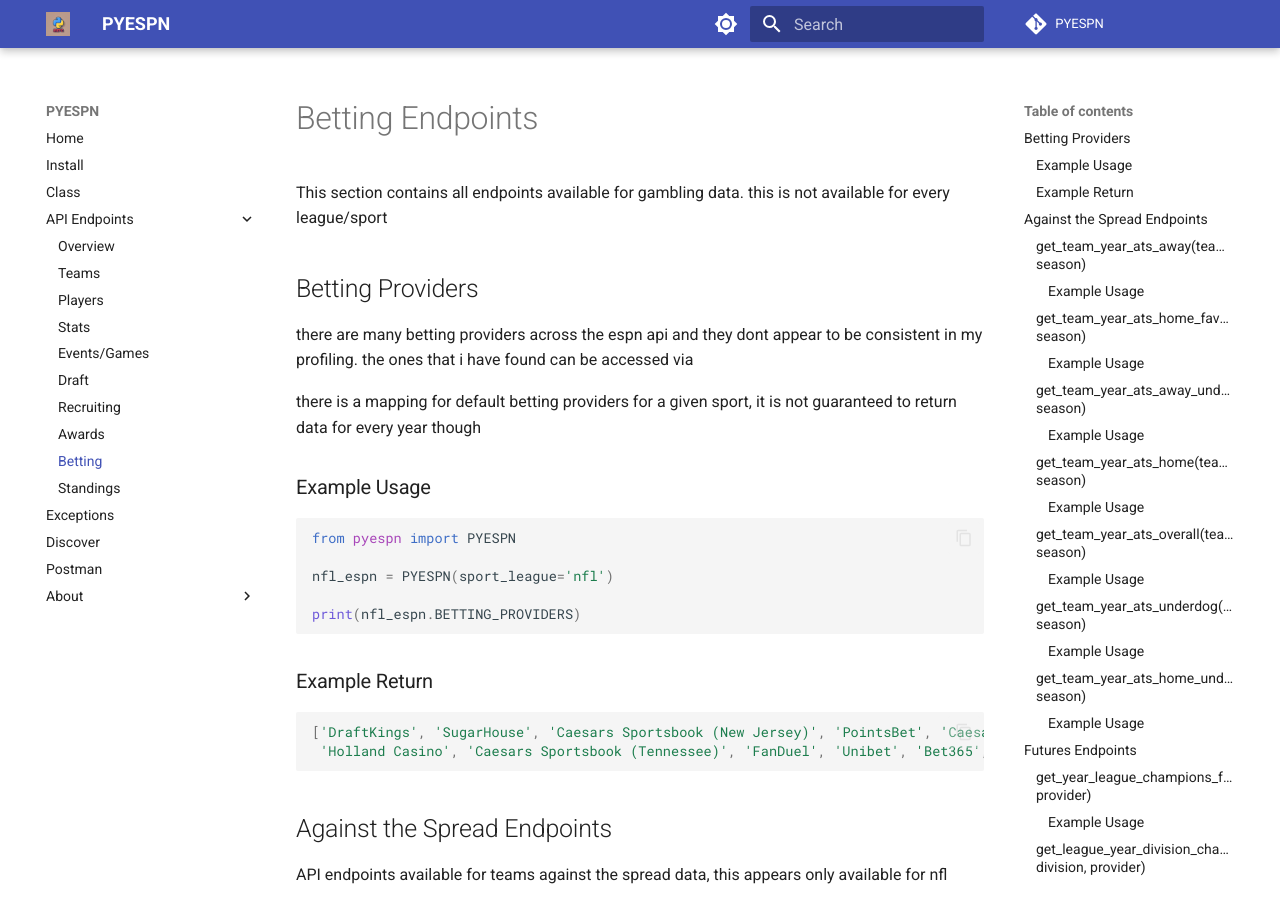
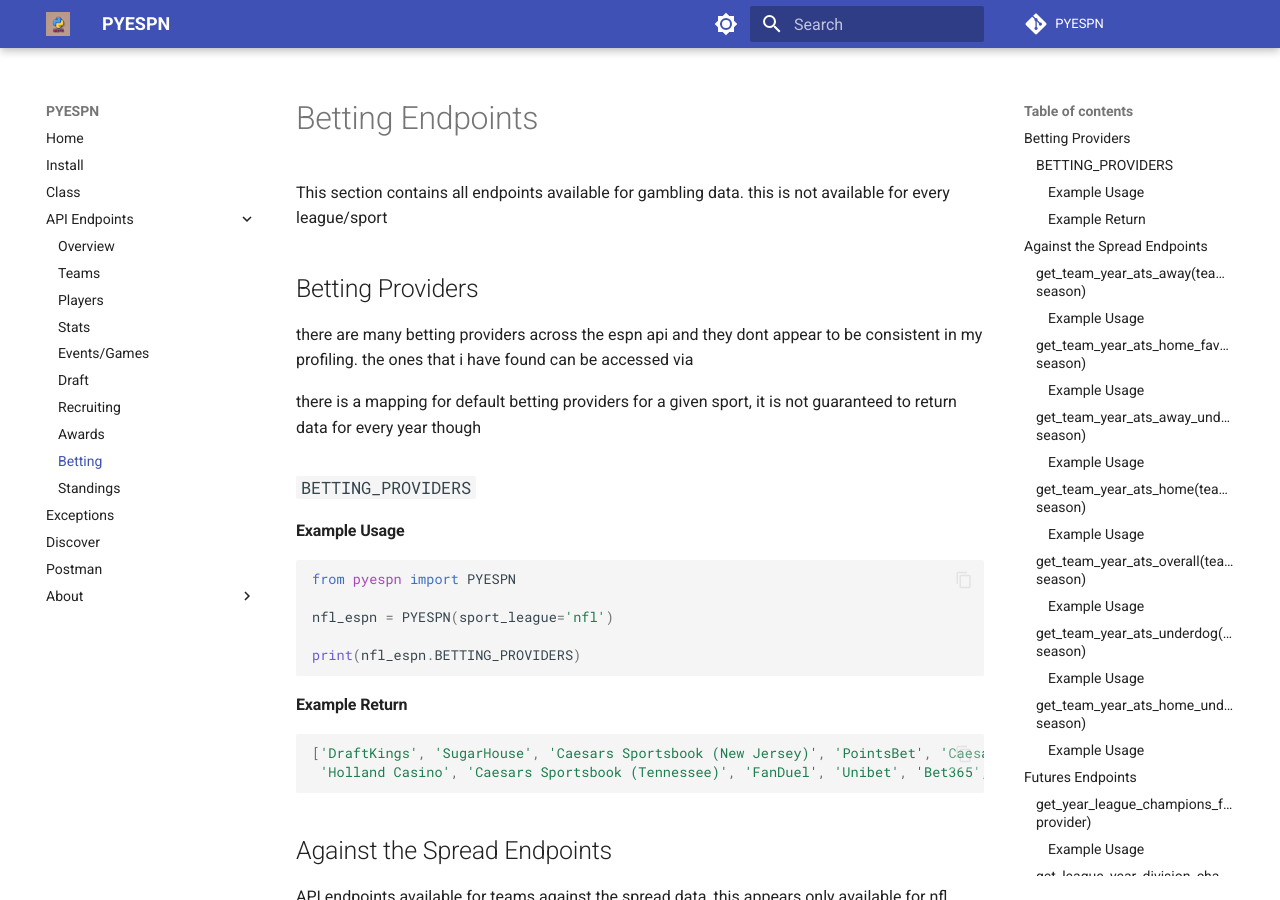
Before and after one commit to EnderLocke/pyespn, an MkDocs documentation site: the page built from docs/endpoints/betting.md, in a window 1280 px wide and 900 px high. Built offline with MkDocs 1.6.1 and Material for MkDocs 9.7.7, drawn with Linux system fonts in a browser that asks for light colours; comment, search, counter and statistics services are not loaded.

Commit message:
adding heading

````diff
--- a/docs/endpoints/betting.md
+++ b/docs/endpoints/betting.md
@@ -6,7 +6,9 @@
 
 there is a mapping for default betting providers for a given sport, it is not guaranteed to return data for every year though
 
-### Example Usage
+### `BETTING_PROVIDERS`
+
+#### Example Usage
 
 ```py
 from pyespn import PYESPN
@@ -16,7 +18,7 @@
 print(nfl_espn.BETTING_PROVIDERS)
 ```
 
-### Example Return
+#### Example Return
 
 ```py
 ['DraftKings', 'SugarHouse', 'Caesars Sportsbook (New Jersey)', 'PointsBet', 'Caesars Sportsbook (Colorado)',
````
